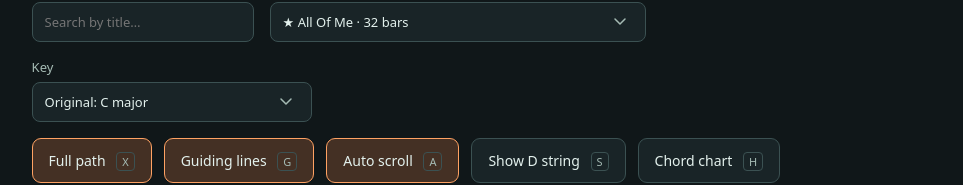
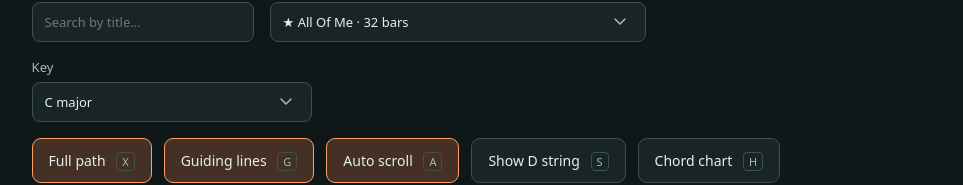
Before and after one commit to guitar-zero/chord-cruiser, a React (Vite) app: page / in a window 1280 px wide. Shown: the part 440-625 px from the top of the page, without its empty margins (158-1121 px from the left). Built offline with nearby package versions, Linux system fonts and the light colour scheme.

Commit message:
qol changes

```diff
--- a/src/GameCountIn.jsx
+++ b/src/GameCountIn.jsx
@@ -15,6 +15,7 @@
       {firstChord && <div className="game-count-in-chords">
         <p>{go ? 'Play now' : 'First chord is'}</p>
         <CountInChordNode chord={firstChord} shape={firstShape} color={firstColor} darkMode={darkMode} />
+        {firstNode && <span className="count-in-root-position">Root: <b>{firstNode.fret === 0 ? 'Open string' : `Fret ${firstNode.fret}`}</b> · {firstNode.string === 'E' ? 'Low E' : firstNode.string} string</span>}
         {nextChord && <span>then <b>{nextChord.replaceAll('b', '♭').replaceAll('#', '♯')}</b></span>}
       </div>}
       {firstNode && <div className="count-in-fretboard"><ShellChordDiagram fullFretboard chord={firstChord} node={firstNode} color={firstColor} darkMode={darkMode} showOrientationToggle={false} showDetails={false} /></div>}
--- a/src/main.jsx
+++ b/src/main.jsx
@@ -434,7 +434,7 @@
             value={targetKey}
             onChange={(event) => changeKey(event.target.value)}
           >
-            <option value="">Original: {songsById[songId].key}</option>
+            <option value="">{songsById[songId].key}</option>
             {availableKeys
               .filter(
                 (root) => notePitch(root) !== notePitch(songsById[songId].key),
@@ -493,7 +493,7 @@
         selectionControls={<div className="game-song-selection">
           <label>Song<select value={songId} onChange={event => changeSong(event.target.value)}>{dropdownSongs.map(item => <option key={item.id} value={item.id}>{songOptionLabel(item)}</option>)}</select></label>
           <label>Key<select value={targetKey} onChange={event => changeKey(event.target.value)}>
-            <option value="">Original: {songsById[songId].key}</option>
+            <option value="">{songsById[songId].key}</option>
             {availableKeys.filter(root => notePitch(root) !== notePitch(songsById[songId].key)).map(root => <option key={root} value={root}>{displayNote(root)}{/minor|-$/.test(song.key) ? ' minor' : ''}</option>)}
           </select></label>
         </div>}
--- a/src/style.css
+++ b/src/style.css
@@ -602,3 +602,5 @@
 .game-song-selection select { width: 100%; min-width: 0; padding: 10px 12px; border: 1px solid var(--border); border-radius: 8px; background: var(--input); color: var(--ink); font: inherit; }
 .game-song-selection select:focus-visible { outline: 3px solid var(--accent); outline-offset: 3px; }
 @media (max-width: 600px) { .game-song-selection { grid-template-columns: 1fr; } }
+
+.game-count-in-chords > .count-in-root-position { margin: 6px 0; color: var(--ink); font-size: clamp(16px, 3vw, 22px); }
```
